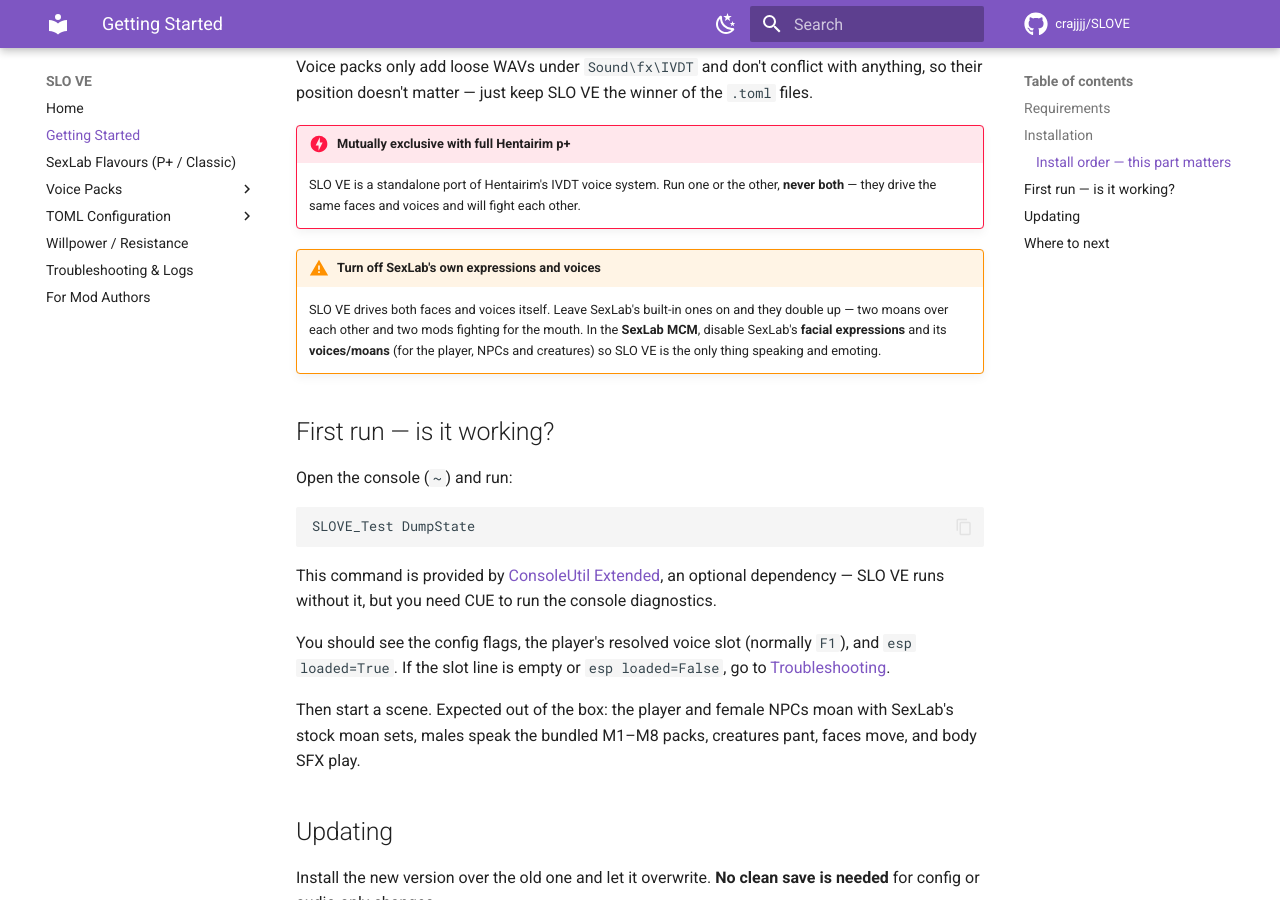
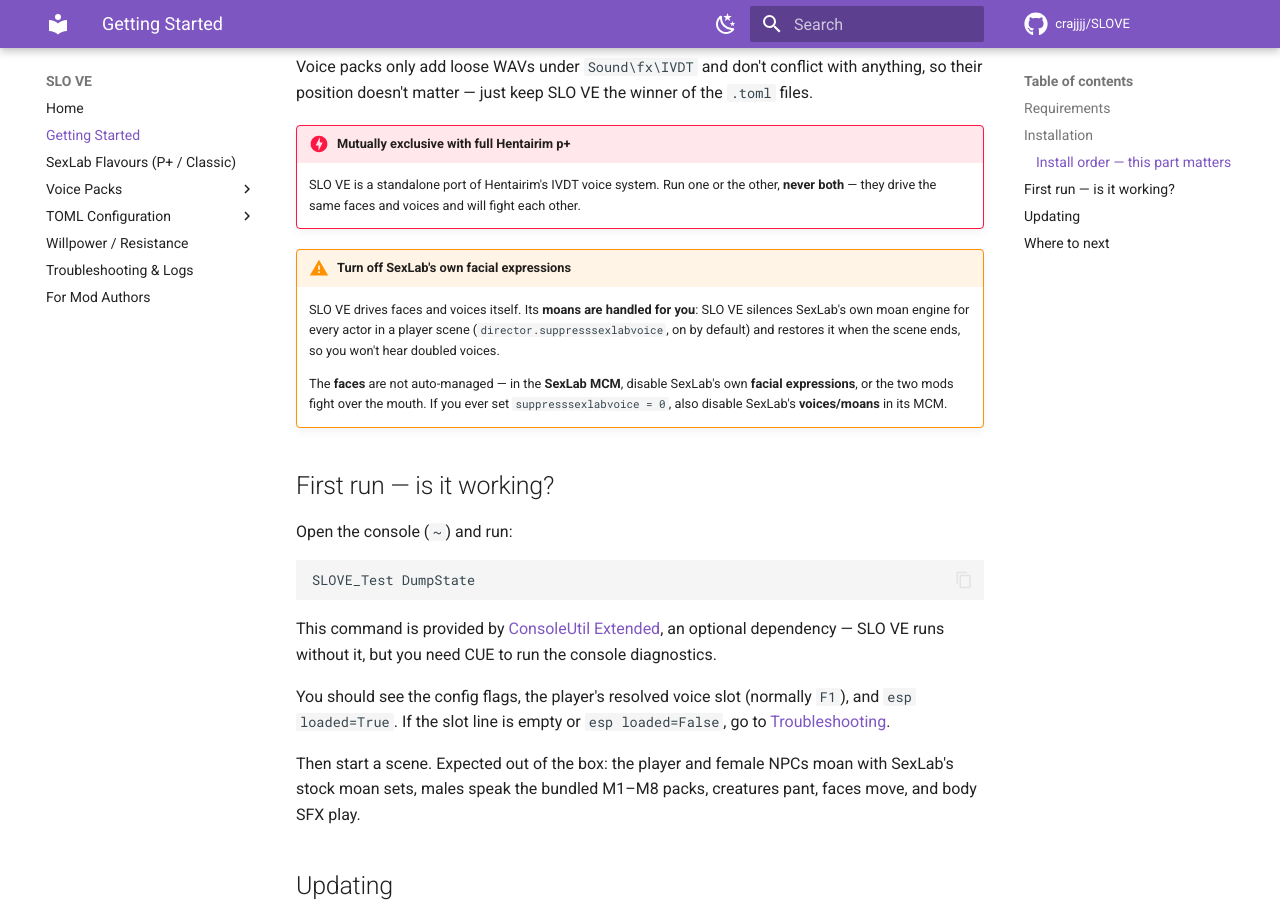
Before and after one commit to crajjjj/SLOVE, an MkDocs documentation site: the page built from docs/getting-started.md, in a window 1280 px wide and 900 px high, scrolled down 2180 px. Built offline with MkDocs 1.6.1 and Material for MkDocs 9.7.7, drawn with Linux system fonts in a browser that asks for light colours; comment, search, counter and statistics services are not loaded.

Commit message:
Release 0.3.0: external-ahegao yield + airtight scene-end guard
- Expressions: yield to another mod driving an actor's ahegao face, so the
  two don't fight. Watches three signals - SLS's built-in event, worn item
  forms (director.ahegaoitems) and StorageUtil keys (director.ahegaostoragekeys,
  default catches the Artsick "Ahegao" mod's TongueOn). Empty-safe, polls cheap.
- Director: clear PlayerInScene BEFORE the StopGroup external calls in
  DirectorEndScene so the OnUpdate poll and the new AnimationEnd hook can't both
  slip past the re-entry guard mid-teardown and double-fire (duplicate
  SLOVE_SceneEnd, double 3s end-window). Applied to both P+ and classic.
- docs: getting-started notes the auto moan-suppression; faces still manual.
- bump fomod version 0.2.2 -> 0.3.0.

```diff
--- a/docs/getting-started.md
+++ b/docs/getting-started.md
@@ -63,11 +63,15 @@
 !!! danger "Mutually exclusive with full Hentairim p+"
     SLO VE is a standalone port of Hentairim's IVDT voice system. Run one or the other, **never both** — they drive the same faces and voices and will fight each other.
 
-!!! warning "Turn off SexLab's own expressions and voices"
-    SLO VE drives both faces and voices itself. Leave SexLab's built-in ones on and
-    they double up — two moans over each other and two mods fighting for the mouth.
-    In the **SexLab MCM**, disable SexLab's **facial expressions** and its **voices/moans**
-    (for the player, NPCs and creatures) so SLO VE is the only thing speaking and emoting.
+!!! warning "Turn off SexLab's own facial expressions"
+    SLO VE drives faces and voices itself. Its **moans are handled for you**: SLO VE
+    silences SexLab's own moan engine for every actor in a player scene
+    (`director.suppresssexlabvoice`, on by default) and restores it when the scene ends,
+    so you won't hear doubled voices.
+
+    The **faces** are not auto-managed — in the **SexLab MCM**, disable SexLab's own
+    **facial expressions**, or the two mods fight over the mouth. If you ever set
+    `suppresssexlabvoice = 0`, also disable SexLab's **voices/moans** in its MCM.
 
 ## First run — is it working?
 
```
Also changed, not shown: 13 other files.
